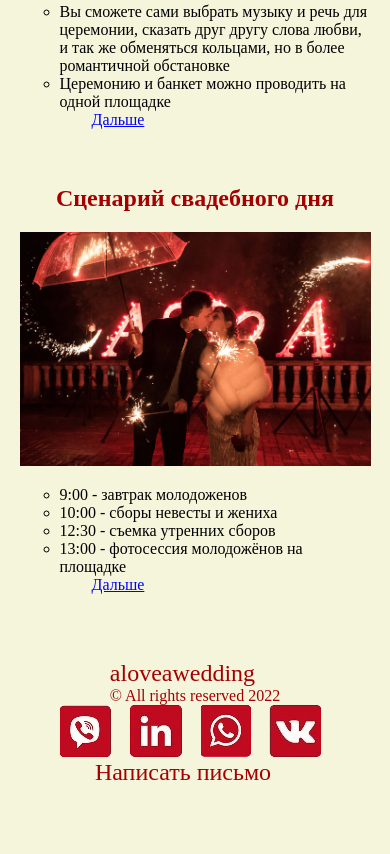
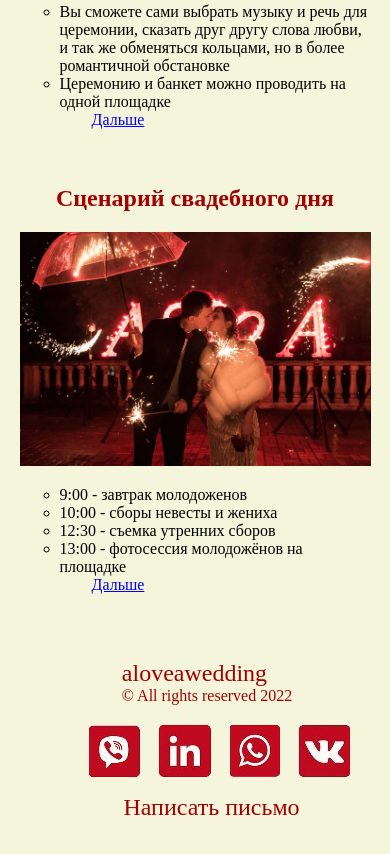
Before and after one commit to 0812166Sa/weddings.github.io, a plain HTML site: page index.html in a window 390 px wide. Shown: the part 3019-3873 px from the top of the page. Before the commit the page ends 3835 px from the top, so only its background shows below. Drawn offline with Linux system fonts and the light colour scheme.

Commit message:
some changes

```diff
--- a/index.html
+++ b/index.html
@@ -205,10 +205,10 @@
     </div>
 
 </body>
-
+<a name="contacts"></a>
 <footer>
     <div class="foot">
-        <a name="contacts"></a>
+
         <div class="footer_col"><a href="/">aloveawedding</a><br> ©
             All rights reserved 2022</div>
         <div class="footer_col">
--- a/style.css
+++ b/style.css
@@ -300,6 +300,15 @@ footer a {
         flex-direction: column;
         align-self: center;
     }
+
+    .footer_col:first-child {
+        padding-bottom: 20px;
+    }
+
+    .footer_col {
+        padding-bottom: 15px;
+        padding-left: 57px;
+    }
 }
 
 .block1 {
@@ -313,8 +322,14 @@ footer a {
 }
 
 .footer_col:first-child {
-    padding-top: 50px;
+    padding-bottom: 20px;
 }
+
+.footer_col {
+    padding-bottom: 15px;
+    padding-left: 57px;
+}
+
 
 @media screen and (min-width: 768px) and (max-width: 880px) {
     .block1 {
```
Also changed, not shown: 1 other file.
